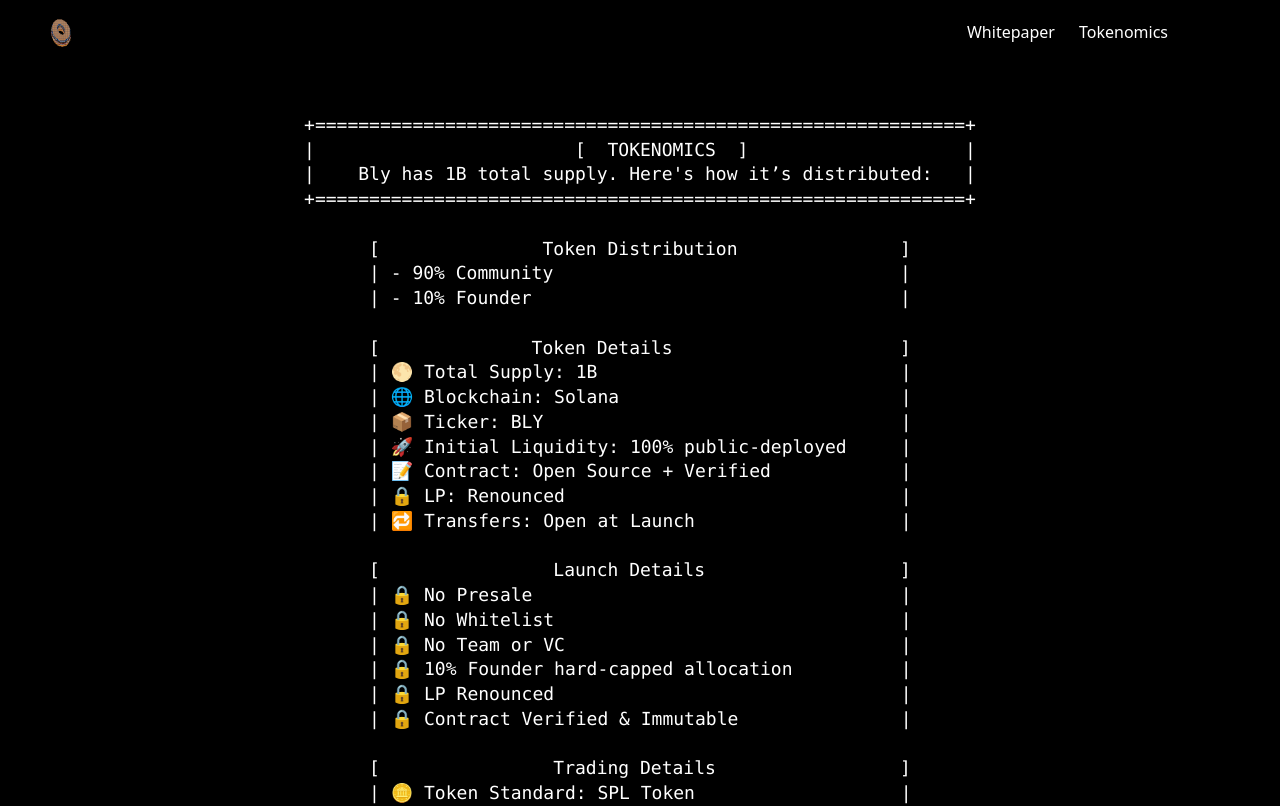
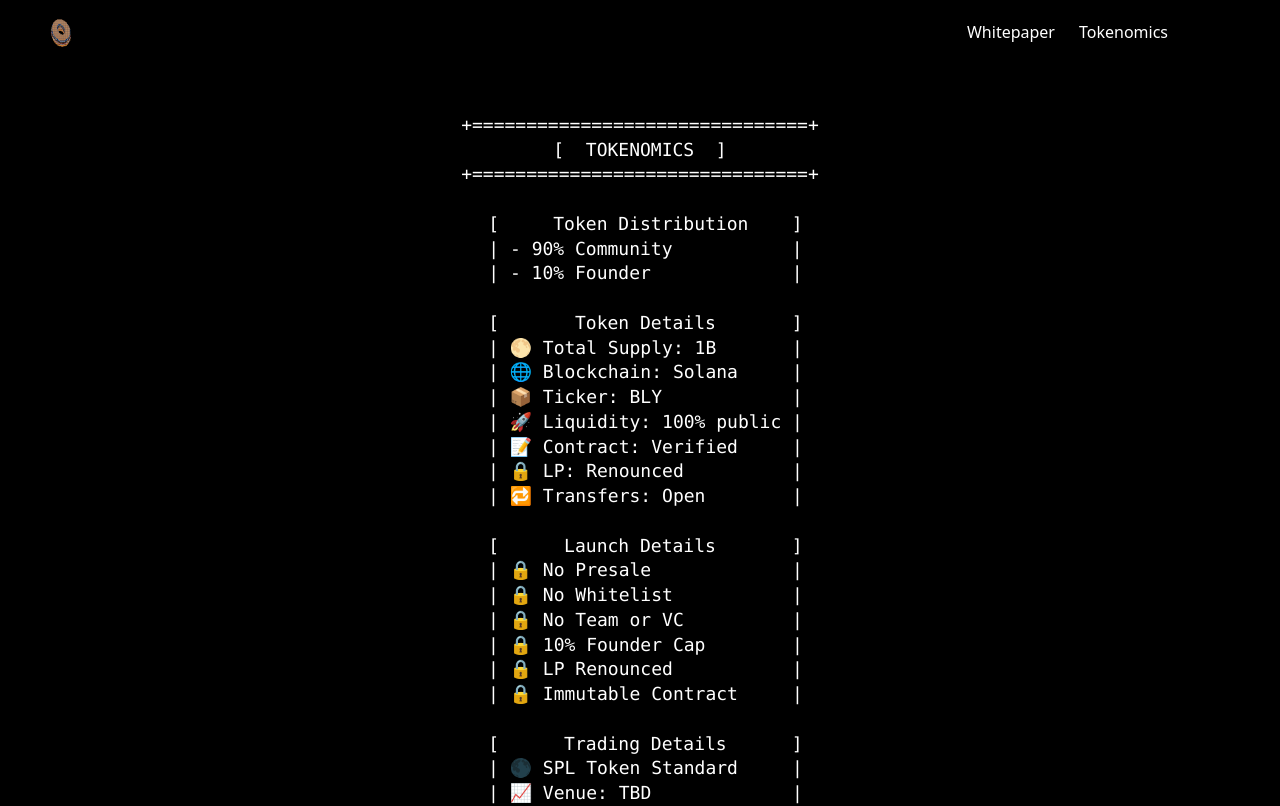
Before and after one commit to pettifunct/bly, a SvelteKit app: page /tokenomics in a window 1280 px wide. Shown: the top 806 px of the page. Built offline with nearby package versions, Linux system fonts and the light colour scheme.

Commit message:
Fixing position of tokenomics

```diff
--- a/src/routes/tokenomics/+page.svelte
+++ b/src/routes/tokenomics/+page.svelte
@@ -1,44 +1,41 @@
 <script>
-	// No logic needed for now
+	// No logic needed
 </script>
 
-<div class="flex min-h-screen w-full items-center justify-center bg-black px-2 py-6 text-white">
-	<pre class="max-w-full overflow-x-auto text-sm leading-snug text-white sm:text-base md:text-lg">
+<div class="min-h-screen w-full bg-black px-4 py-6 text-white flex items-center justify-center">
+	<pre
+		class="font-mono text-sm leading-snug break-words whitespace-pre-wrap text-center sm:text-base md:text-lg px-4 max-w-full"
+	>
 {`
-+============================================================+
-|                        [  TOKENOMICS  ]                    |
-|    Bly has 1B total supply. Here's how it’s distributed:   |
-+============================================================+
++===============================+
+         [  TOKENOMICS  ]
++===============================+
 
-      [               Token Distribution               ]
-      | - 90% Community                                |
-      | - 10% Founder                                  |
+ [     Token Distribution    ]
+  | - 90% Community           |
+ | - 10% Founder             |
 
-      [              Token Details                     ]
-      | 🌕 Total Supply: 1B                            |
-      | 🌐 Blockchain: Solana                          |
-      | 📦 Ticker: BLY                                 |
-      | 🚀 Initial Liquidity: 100% public-deployed     |
-      | 📝 Contract: Open Source + Verified            |
-      | 🔒 LP: Renounced                               |
-      | 🔁 Transfers: Open at Launch                   |
+  [       Token Details       ]
+ | 🌕 Total Supply: 1B       |
+ | 🌐 Blockchain: Solana     |
+ | 📦 Ticker: BLY            |
+ | 🚀 Liquidity: 100% public |
+ | 📝 Contract: Verified     |
+ | 🔒 LP: Renounced          |
+ | 🔁 Transfers: Open        |
 
-      [                Launch Details                  ]
-      | 🔒 No Presale                                  |
-      | 🔒 No Whitelist                                |
-      | 🔒 No Team or VC                               |
-      | 🔒 10% Founder hard-capped allocation          |
-      | 🔒 LP Renounced                                |
-      | 🔒 Contract Verified & Immutable               |
+ [      Launch Details       ]
+ | 🔒 No Presale             |
+ | 🔒 No Whitelist           |
+ | 🔒 No Team or VC          |
+ | 🔒 10% Founder Cap        |
+ | 🔒 LP Renounced           |
+ | 🔒 Immutable Contract     |
 
-      [                Trading Details                 ]
-      | 🪙 Token Standard: SPL Token                   |
-      | 📈 Trading Venue: TBD                          |
-      | 📉 0% Tax                                      |
-
-      [              📈 Long-Term Vision               ]
-      | Bly is not just a token — it’s performance art |
-      | Each new holder changes the artwork forever    |
+ [      Trading Details      ]
+ | 🌑 SPL Token Standard     |
+  | 📈 Venue: TBD             |
+ | 🧾 0% Tax                 |
 `}
 	</pre>
 </div>
```
